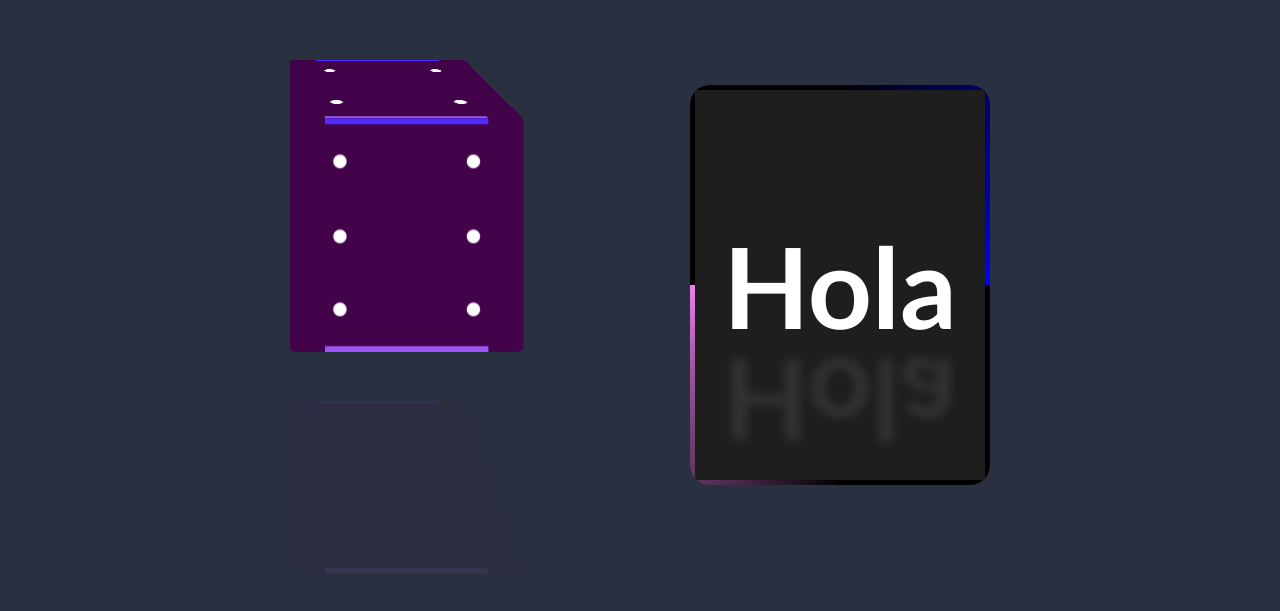
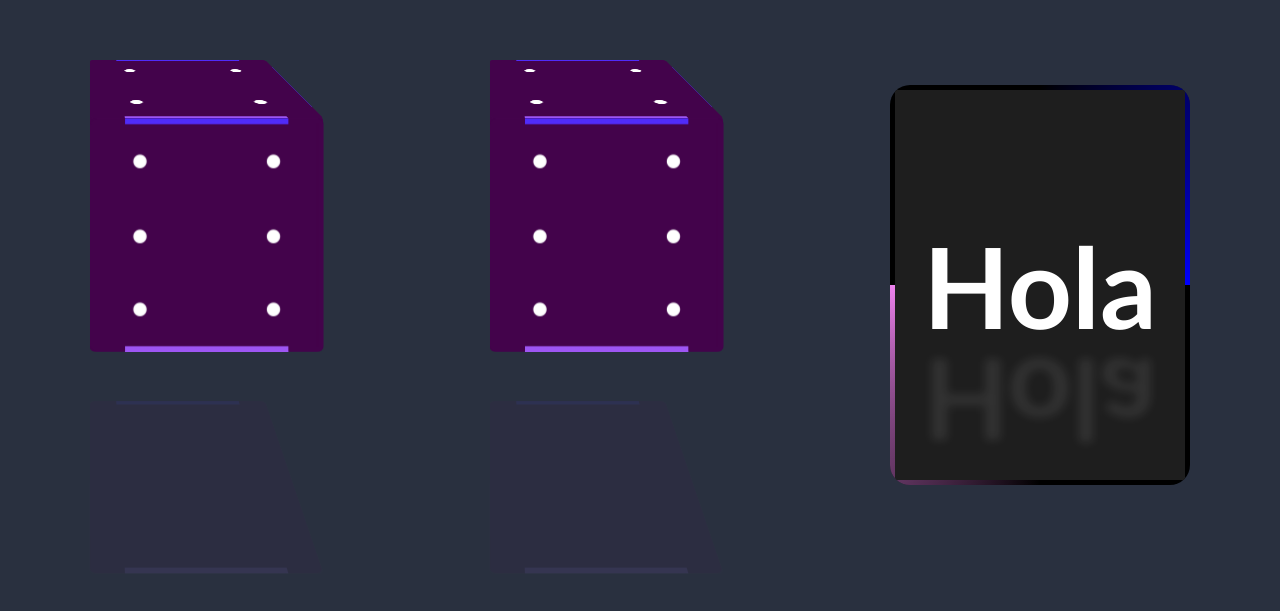
Before and after one commit to Yhethi/eloyweb, a plain HTML site: page index.html in a window 1280 px wide. Shown: the part 115-726 px from the top of the page. Drawn offline with Linux system fonts and the light colour scheme.

Commit message:
Colocando otro cubo 3D

```diff
--- a/index.html
+++ b/index.html
@@ -51,6 +51,45 @@
         <div class="cara" id="sombra"></div>
     </div>
 
+    <div class="container">
+        <div class="cubo">
+            <div class="cara" id="uno">
+                <span class="area" id="punto1">•</span>
+            </div>
+            <div class="cara" id="dos">
+                <span class="area" id="punto1">•</span>
+                <span class="area" id="punto2">•</span>
+            </div>
+            <div class="cara" id="tres">
+                <span class="area" id="punto1">•</span>
+                <span class="area" id="punto2">•</span>
+                <span class="area" id="punto3">•</span>
+            </div>
+            <div class="cara" id="cuatro">
+                <span class="area" id="punto1">•</span>
+                <span class="area" id="punto2">•</span>
+                <span class="area" id="punto3">•</span>
+                <span class="area" id="punto4">•</span>
+            </div>
+            <div class="cara" id="cinco">
+                <span class="area" id="punto1">•</span>
+                <span class="area" id="punto2">•</span>
+                <span class="area" id="punto3">•</span>
+                <span class="area" id="punto4">•</span>
+                <span class="area" id="punto5">•</span>
+            </div>
+            <div class="cara" id="seis">
+                <span class="area" id="punto1">•</span>
+                <span class="area" id="punto2">•</span>
+                <span class="area" id="punto3">•</span>
+                <span class="area" id="punto4">•</span>
+                <span class="area" id="punto5">•</span>
+                <span class="area" id="punto6">•</span>
+            </div>
+        </div>
+        <div class="cara" id="sombra"></div>
+    </div>
+
     <div class="card" id="card">
         <span id="span1">Hola</span>
         <div id="reflejo">
```
